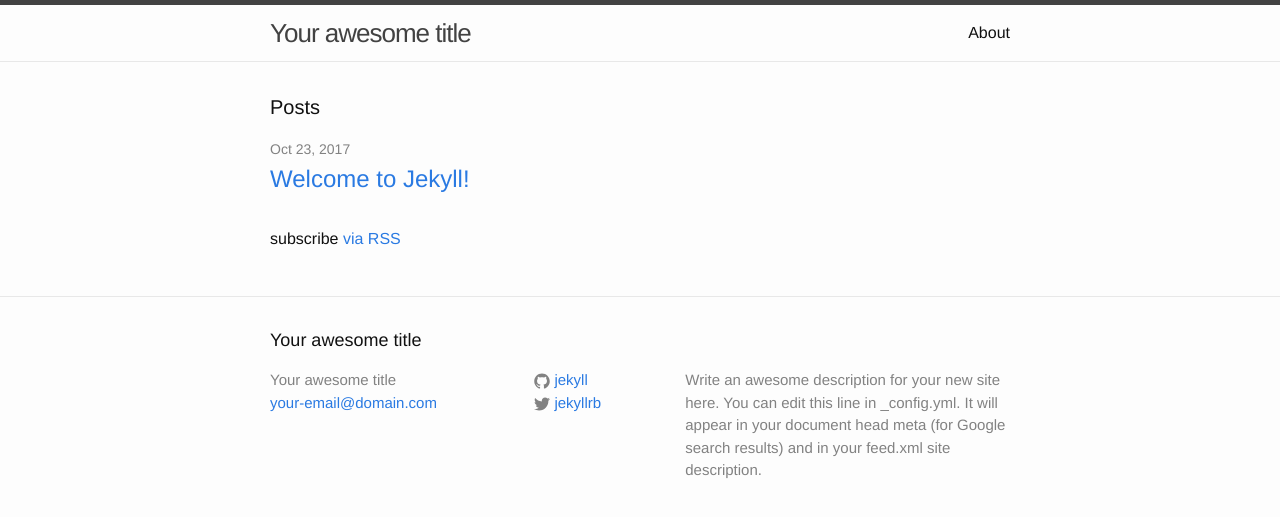
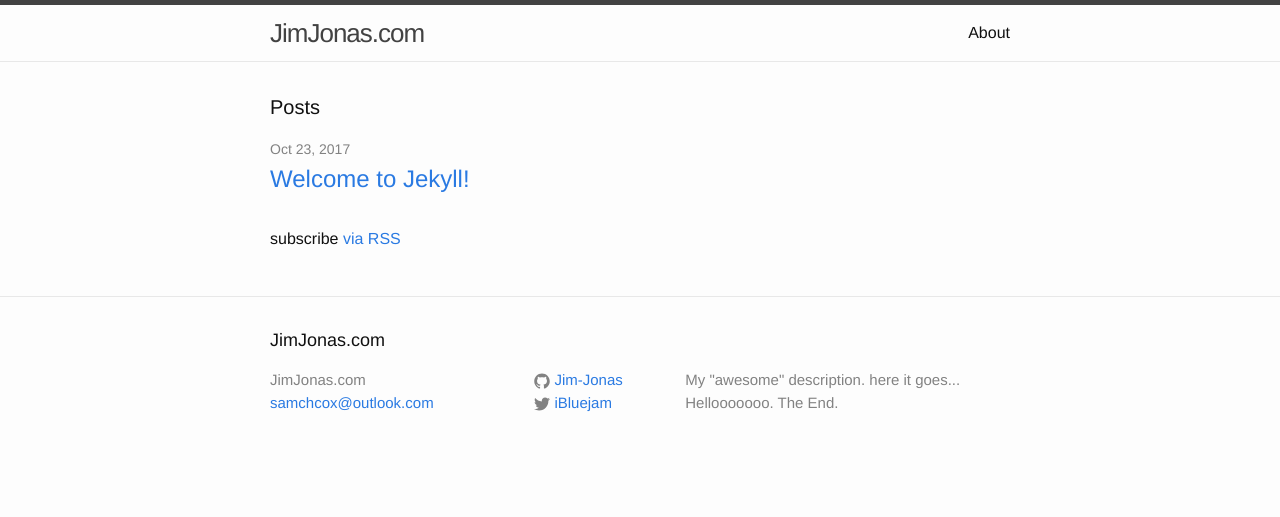
Before and after one commit to Jim-Jonas/jim-jonas.github.io, a Jekyll site: the page built from index.html, in a window 1280 px wide. Shown: the top 517 px of the page. Built offline with Jekyll 4.4.1, drawn with Linux system fonts in a browser that asks for light colours.

Commit message:
Update _config.yml

```diff
--- a/_config.yml
+++ b/_config.yml
@@ -6,16 +6,14 @@
 # 'jekyll serve'. If you change this file, please restart the server process.
 
 # Site settings
-title: Your awesome title
-email: your-email@domain.com
+title: JimJonas.com
+email: samchcox@outlook.com
 description: > # this means to ignore newlines until "baseurl:"
-  Write an awesome description for your new site here. You can edit this
-  line in _config.yml. It will appear in your document head meta (for
-  Google search results) and in your feed.xml site description.
+  My "awesome" description. here it goes... Hellooooooo. The End.
 baseurl: "" # the subpath of your site, e.g. /blog
 url: "http://yourdomain.com" # the base hostname & protocol for your site
-twitter_username: jekyllrb
-github_username:  jekyll
+twitter_username: iBluejam
+github_username:  Jim-Jonas
 
 # Build settings
 markdown: kramdown
```
